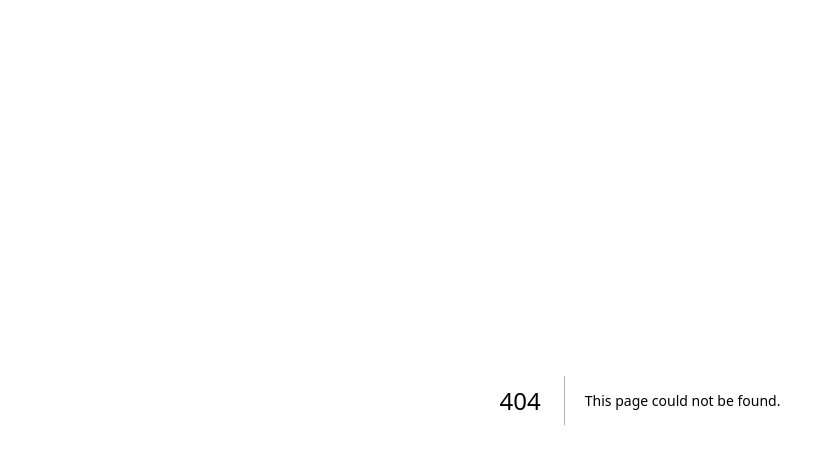
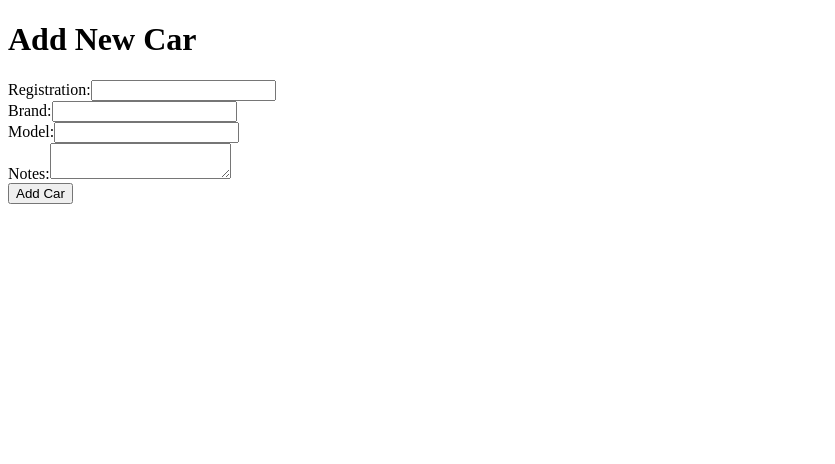
Before and after one commit to misternuks/car-tracker, a Next.js app: page /cars/add in a window 1280 px wide. Before the commit this address had no page. Shown: the top 464 px of the page, without its empty margins (0-835 px from the left). Built offline with nearby package versions, Linux system fonts and the light colour scheme.

Commit message:
add cars folder and page.tsx for index and add pages

```diff
--- /dev/null
+++ b/app/cars/add/page.tsx
@@ -0,0 +1,102 @@
+'use client';
+
+import React, { useState } from 'react';
+import { useRouter } from 'next/navigation';
+
+const AddCarPage: React.FC = () => {
+  const [registration, setRegistration] = useState('');
+  const [brand, setBrand] = useState('');
+  const [model, setModel] = useState('');
+  const [notes, setNotes] = useState('');
+  const [error, setError] = useState<string | null>(null);
+  const [loading, setLoading] = useState<boolean>(false);
+
+  const router = useRouter();
+
+  const handleSubmit = async (e: React.FormEvent<HTMLFormElement>) => {
+    e.preventDefault();
+    setLoading(true);
+    setError(null);
+
+    try {
+      const response = await fetch('/api/cars', {
+        method: 'POST',
+        headers: {
+          'Content-Type': 'application/json',
+        },
+        body: JSON.stringify({
+          registration,
+          brand,
+          model,
+          notes
+        }),
+      });
+
+      if (!response.ok) {
+        throw new Error('Failed to add car');
+      }
+
+      router.push('/cars');
+    } catch (err) {
+      setError((err as Error).message);
+    } finally {
+      setLoading(false);
+    }
+  };
+
+  return (
+    <div>
+      <h1>Add New Car</h1>
+      {error && <p style={{ color: 'red' }}>Error: {error}</p>}
+      <form onSubmit={handleSubmit}>
+        <div>
+          <label>
+            Registration:
+            <input
+              type="text"
+              value={registration}
+              onChange={(e) => setRegistration(e.target.value)}
+              required
+            />
+          </label>
+        </div>
+        <div>
+          <label>
+            Brand:
+            <input
+              type="text"
+              value={brand}
+              onChange={(e) => setBrand(e.target.value)}
+              required
+            />
+          </label>
+        </div>
+        <div>
+          <label>
+            Model:
+            <input
+              type="text"
+              value={model}
+              onChange={(e) => setModel(e.target.value)}
+              required
+            />
+          </label>
+        </div>
+        <div>
+          <label>
+            Notes:
+            <textarea
+              value={notes}
+              onChange={(e) => setNotes(e.target.value)}
+            ></textarea>
+          </label>
+        </div>
+        <button type="submit" disabled={loading}>
+          {loading ? 'Adding...' : 'Add Car'}
+        </button>
+      </form>
+    </div>
+  );
+};
+
+export default AddCarPage;
--- a/app/globals.css
+++ b/app/globals.css
@@ -1,27 +1,13 @@
-@tailwind base;
-@tailwind components;
-@tailwind utilities;
-
-:root {
-  --background: #ffffff;
-  --foreground: #171717;
+.container {
+  width: 100%;
+  height: auto;
+  display: flex;
+  flex-direction: column;
+  padding: 64px;
 }
 
-@media (prefers-color-scheme: dark) {
-  :root {
-    --background: #0a0a0a;
-    --foreground: #ededed;
-  }
+.card {
+  background-color: rgb(245, 245, 245);
+  padding: 32px;
+  border: 1px solid rgb
 }
-
-body {
-  color: var(--foreground);
-  background: var(--background);
-  font-family: Arial, Helvetica, sans-serif;
-}
-
-@layer utilities {
-  .text-balance {
-    text-wrap: balance;
-  }
-}
```
Also changed, not shown: app/cars/page.tsx (added, +63 -0 lines).
